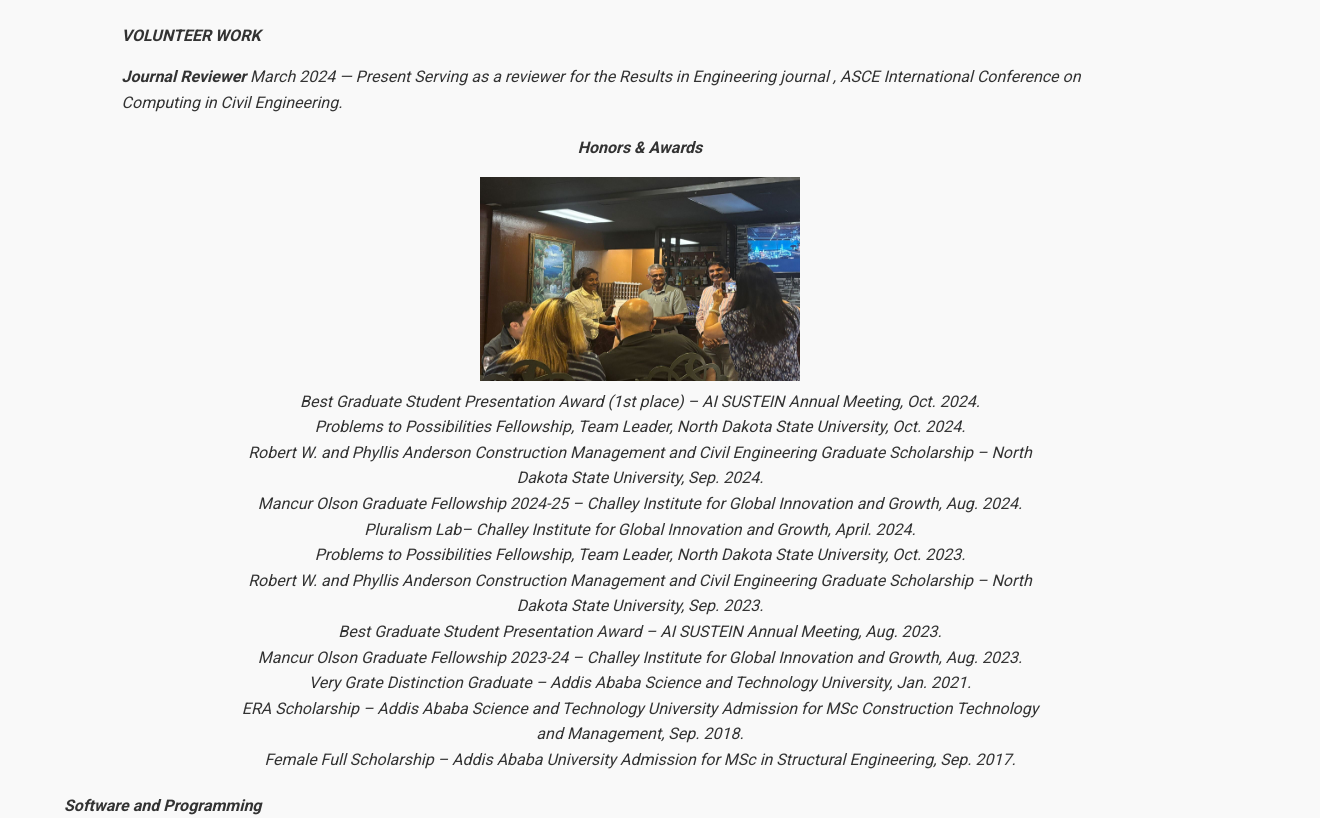
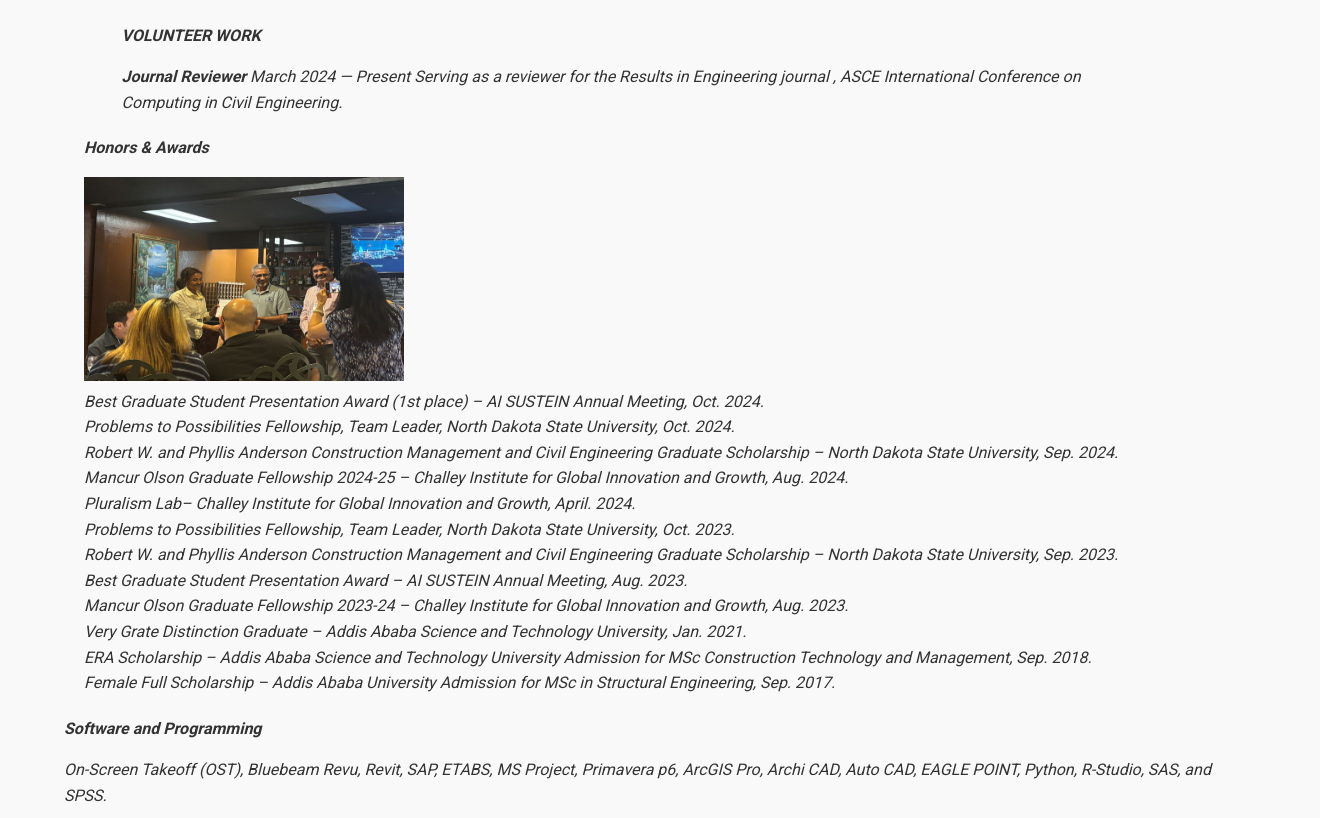
Before and after one commit to lemlemabebawasaye/Portfolio, a plain HTML site: page index.html in a window 1280 px wide. Shown: the part 6400-7218 px from the top of the page, 1320 px wide, since content can reach past the window. Drawn offline with nearby package versions, Linux system fonts and the light colour scheme.

Commit message:
Update stylesheet.css

```diff
--- a/stylesheet.css
+++ b/stylesheet.css
@@ -255,9 +255,10 @@ a:hover {
   }
 }
 .award-entry {
-  text-align: center; /* Center aligns text */
-  margin: 20px auto; /* Centers the section */
-  max-width: 800px; /* Prevents excessive width */
+  text-align: left;
+  margin: 20px 0;
+  width: 100%; /* Makes it full-width */
+  padding-left: 20px;
 }
 
 .membership-list {
```
